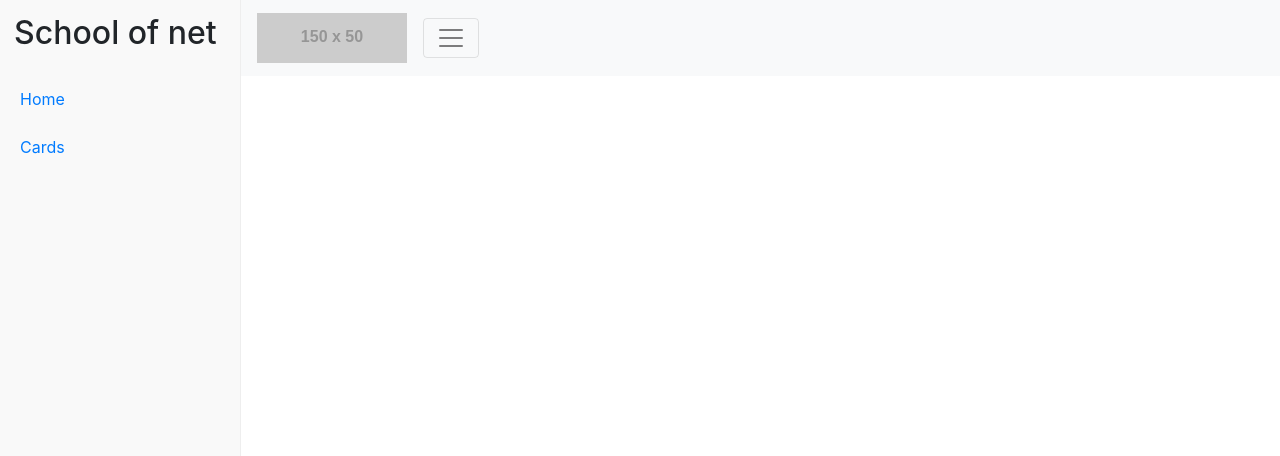
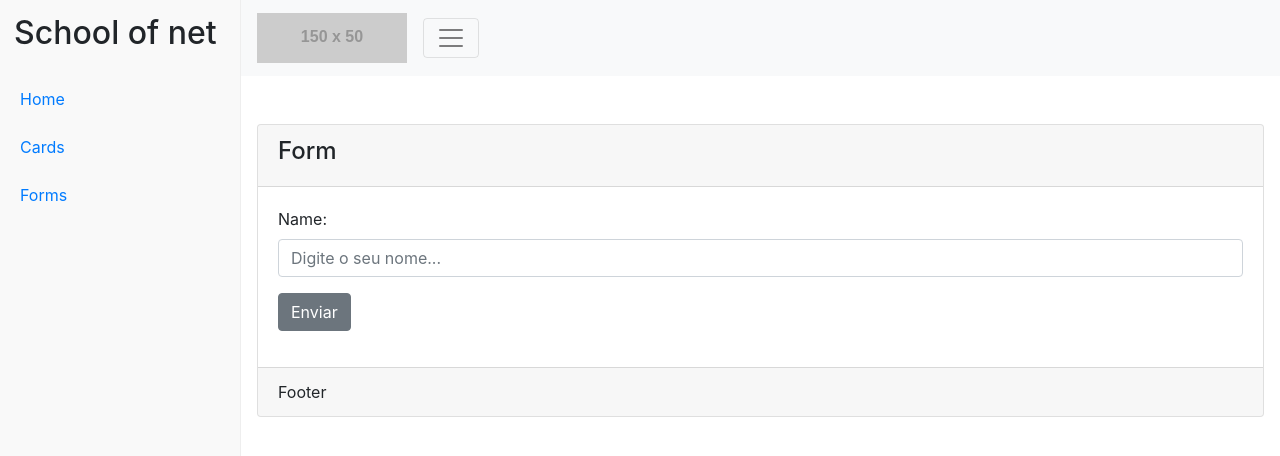
Before and after one commit to jamangueira7/admin-template-react-js-son, a React (Create React App) app: page /forms in a window 1280 px wide. Shown: the top 456 px of the page. Built offline with nearby package versions, Linux system fonts and the light colour scheme.

Commit message:
criando Forms

```diff
--- a/package.json
+++ b/package.json
@@ -14,6 +14,7 @@
     "react": "^17.0.1",
     "react-bodymovin": "^2.0.0",
     "react-dom": "^17.0.1",
+    "react-hook-form": "^6.14.2",
     "react-router-dom": "^5.2.0",
     "react-scripts": "4.0.1",
     "reactstrap": "^8.9.0",
--- /dev/null
+++ b/src/components/inside/Forms.js
@@ -0,0 +1,43 @@
+import React from 'react';
+import {
+    Row,
+    Col,
+    Card,
+    CardHeader,
+    CardBody,
+    CardFooter,
+    FormGroup,
+    Label,
+    Button,
+    Input
+} from 'reactstrap';
+
+export default function Forms () {
+    return (
+        <div>
+            <Row>
+                <Col xs="12" sm="12" md="12">
+                    <Card>
+                        <CardHeader>
+                            <h4>Form</h4>
+                        </CardHeader>
+                        <CardBody>
+                            <form onSubmit={() => {}}>
+                                <FormGroup>
+                                    <Label for="name">Name:</Label>
+                                    <Input type="text" placeholder="Digite o seu nome..." />
+                                </FormGroup>
+                                <FormGroup>
+                                    <Button>Enviar</Button>
+                                </FormGroup>
+                            </form>
+                        </CardBody>
+                        <CardFooter>
+                            Footer
+                        </CardFooter>
+                    </Card>
+                </Col>
+            </Row>
+        </div>
+    )
+}
--- a/src/containers/AppLayout.js
+++ b/src/containers/AppLayout.js
@@ -11,19 +11,17 @@ export default class AppLayout extends Component {
                 <Sidebar />
                 <div id="content-wrapper">
                     <Header />
-                    <Switch>
                     { Templates.map((route, index) => (
+
                         <div className="content-dynamic">
                             <Route
                                 key={index}
                                 path={route.path}
-                                    exact={true}
+                                exact
                                 render={ props => <route.template { ...props } /> }
                             />
                         </div>
                     ))}
-
-                    </Switch>
                 </div>
             </div>
         );
--- a/src/containers/routes.js
+++ b/src/containers/routes.js
@@ -1,10 +1,16 @@
 import Cards from '../components/inside/Cards';
+import Forms from '../components/inside/Forms';
 
 const LoadingRoutes = () => ([
      {
-       path: "/Cards",
+       path: "/cards",
        name: "Cards",
        template: Cards
+    },
+    {
+        path: "/forms",
+        name: "Forms",
+        template: Forms
     }
 ]);
 
```
Also changed, not shown: 2 other files (tests, documents, lock files or other folders). Lines whose indentation alone changed are shown as unchanged.
